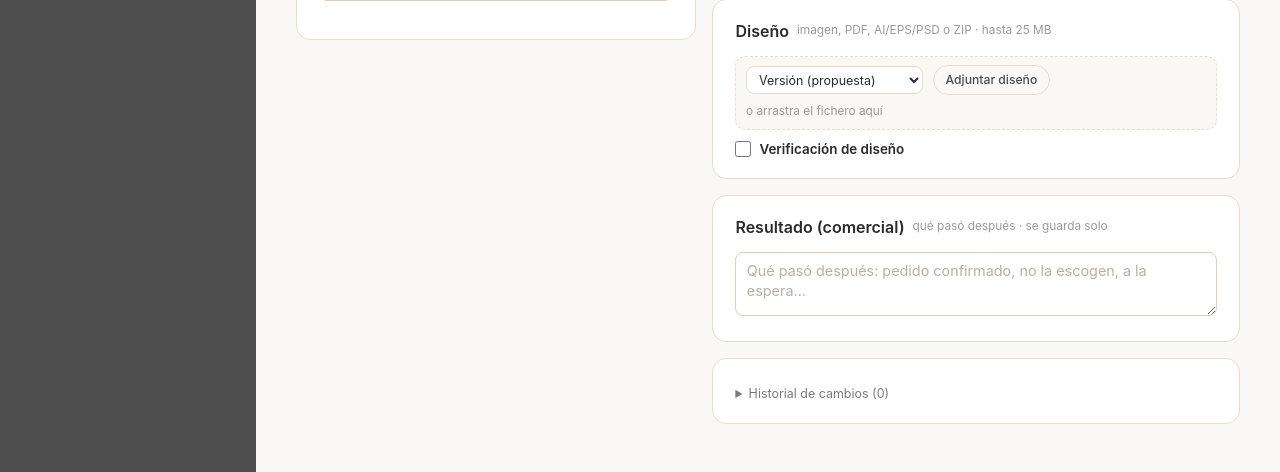
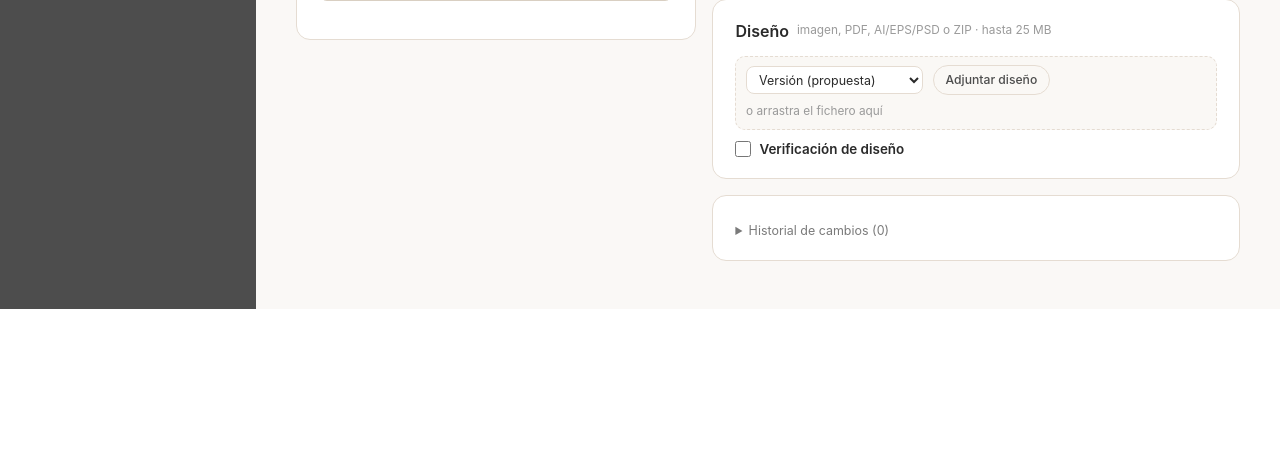
Before and after one commit to ROLSCARPETS/rols-erp-produccion, a Flask app: template templates/muestra_detalle.html in a window 1280 px wide. Shown: the part 694-1166 px from the top of the page. After the commit the page ends 1003 px from the top, so only its background shows below. Run offline with Flask 3, Linux system fonts and the light colour scheme; the template is opened without the code that fills it, so the values that code supplies are empty; some libraries are stand-ins or nearby versions.

Commit message:
muestras: fuera la tarjeta de «Resultado (comercial)» de la ficha
Ya no se rellena. Las 171 muestras del libro antiguo que lo traen escrito lo
siguen enseñando en un bloque de solo lectura, igual que la anotación del
registro de números, y sigue en la columna del histórico y en el PDF.

Co-Authored-By: Claude Opus 5 <noreply@anthropic.com>

```diff
--- a/static/js/muestra-detalle-page.js
+++ b/static/js/muestra-detalle-page.js
@@ -263,7 +263,9 @@
     $('md-f-hito').value = M.proximo_hito || '';
     $('md-f-ref').value = M.referencia || '';
     $('md-f-desc').value = M.descripcion || '';
-    $('md-f-resultado').value = M.resultado || '';
+    const hayRes = !!(M.resultado || '').trim();
+    $('md-resultado-wrap').hidden = !hayRes;
+    $('md-resultado').textContent = M.resultado || '';
     const hayAnot = !!(M.anotacion_registro || '').trim();
     $('md-anotacion-wrap').hidden = !hayAnot;
     $('md-anotacion').textContent = M.anotacion_registro || '';
--- a/templates/muestra_detalle.html
+++ b/templates/muestra_detalle.html
@@ -200,10 +200,16 @@
           <label>Anotación del registro de números</label>
           <div class="ms-readonly" id="md-anotacion"></div>
         </div>
+        <!-- Resultado comercial: ya no se rellena, pero 171 muestras del libro
+             antiguo lo traen escrito y se sigue leyendo -->
+        <div class="ms-campo" id="md-resultado-wrap" hidden>
+          <label>Resultado (comercial) <span class="ms-hint">del libro antiguo</span></label>
+          <div class="ms-readonly" id="md-resultado"></div>
+        </div>
         <div class="ms-origen" id="md-origen"></div>
       </section>
 
-      <!-- ===== Columna derecha: seguimiento, diario, diseño, variantes, resultado e historial ===== -->
+      <!-- ===== Columna derecha: seguimiento, diario, diseño, variantes e historial ===== -->
       <div>
         <!-- Seguimiento: fechas para que comercial y laboratorio sepan cuándo mirar
              (mismos ids y data-campo que antes: el autoguardado es el mismo) -->
@@ -273,13 +279,6 @@
           <div class="ms-variantes" id="md-variantes"></div>
         </section>
 
-        <!-- Lo comercial cierra la ficha: qué pasó con la muestra una vez hecha -->
-        <section class="ms-section">
-          <div class="ms-section-title"><span>Resultado (comercial)</span><span class="ms-hint">qué pasó después · se guarda solo</span></div>
-          <div class="ms-campo" style="margin-bottom:0">
-            <textarea id="md-f-resultado" data-campo="resultado" aria-label="Resultado (comercial)" placeholder="Qué pasó después: pedido confirmado, no la escogen, a la espera…" style="min-height:64px"></textarea>
-          </div>
-        </section>
         <section class="ms-section">
           <details class="ms-hist" id="md-hist">
             <summary>Historial de cambios (<span id="md-hist-count">0</span>)</summary>
```
Also changed, not shown: CLAUDE.md (+5 -0 lines).
